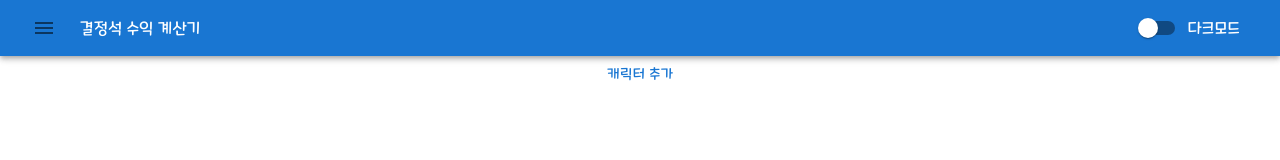
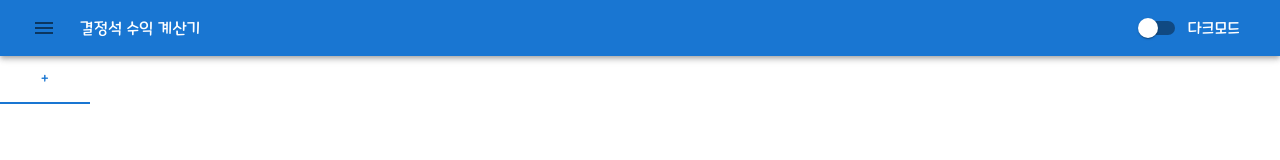
Before and after one commit to lastedchan/lastedchan.github.io, a Next.js app: page /crystal_calculator in a window 1280 px wide. Shown: the top 160 px of the page. Built offline with nearby package versions, Linux system fonts and the light colour scheme.

Commit message:
결정석 계산기 데이터 구조 수정, 캐릭터 ui 구성중

```diff
--- a/src/components/maplestory/crystalCalculator/character.tsx
+++ b/src/components/maplestory/crystalCalculator/character.tsx
@@ -4,41 +4,37 @@ import {
   characterListRecoil,
   characterSelector,
 } from "../../../constants/recoil";
-import { Box, Card, IconButton, Typography } from "@mui/material";
+import { Grid, IconButton, Paper, Typography } from "@mui/material";
 import { colors, crystalPriceList } from "../../../../pages/crystal_calculator";
 import DeleteIcon from "@mui/icons-material/Delete";
 
 type Props = {
-  idx: string;
-  number: number;
+  idx: number;
 };
 
-export function Character({ idx, number }: Props) {
+export function Character({ idx }: Props) {
   const character = useRecoilValue(characterSelector(idx));
   const setCharacterList = useSetRecoilState(characterListRecoil);
   const removeCharacter = () =>
-    setCharacterList(prev =>
-      Object.entries(prev)
-        .filter(([key]) => key !== idx)
-        .reduce((prev, [key, value]) => ({ ...prev, [key]: value }), {})
-    );
+    setCharacterList(prev => [...prev.slice(0, idx), ...prev.slice(idx + 1)]);
 
   const findMatch = (a: any, b: any) =>
     a.difficulty === b.difficulty && a.boss === b.boss;
 
   return (
     <Container>
-      <Wrapper sx={{ justifyContent: "space-between" }}>
-        <Typography>{number + 1}</Typography>
+      <HeadWrapper>
+        <Typography>{character[0]}</Typography>
         <IconButton color={"error"} onClick={removeCharacter}>
           <DeleteIcon />
         </IconButton>
-      </Wrapper>
-      <Wrapper>
+      </HeadWrapper>
+      <Grid container spacing={1} overflow={"auto"}>
         {crystalPriceList
           .filter(item => item.type !== "일일")
           .map((item, i) => (
-            <Item key={i}>
+            <Grid key={i} item xs={12} sm={6} md={4} lg={3} xl={2} pt={1}>
+              <Item>
                 <Typography
                   textAlign={"center"}
                   bgcolor={colors.find(_ => _.str === item.difficulty)?.bgcolor}
@@ -46,13 +42,16 @@ export function Character({ idx, number }: Props) {
                 >
                   {item.difficulty} {item.boss}
                 </Typography>
-              <Typography>{item.price.toLocaleString("ko-KR")}</Typography>
+                <Typography textAlign={"right"}>
+                  {item.price.toLocaleString("ko-KR")}
+                </Typography>
                 <Typography>
-                {character.find(_ => findMatch(_, item))?.amount}
+                  {character[1].find(_ => findMatch(_, item))?.amount}
                 </Typography>
               </Item>
+            </Grid>
           ))}
-      </Wrapper>
+      </Grid>
     </Container>
   );
 }
@@ -61,19 +60,18 @@ const Container = styled.div`
   display: flex;
   flex-direction: column;
   gap: 8px;
-  padding: 8px;
+  width: 100%;
+  height: 100%;
 `;
 
-const Wrapper = styled(Box)`
+const HeadWrapper = styled.div`
   display: flex;
-  flex-direction: row;
-  gap: 8px;
-  padding: 4px;
+  justify-content: space-between;
   align-items: center;
-  overflow-x: auto;
 `;
 
-const Item = styled(Card)`
-  flex: 1 0 240px;
+const Item = styled(Paper)`
+  //flex: 1 1 45%;
   padding: 8px;
+  width: 100%;
 `;
--- a/src/components/maplestory/crystalCalculator/crystalCalculator.tsx
+++ b/src/components/maplestory/crystalCalculator/crystalCalculator.tsx
@@ -1,24 +1,67 @@
 import styled from "@emotion/styled";
 import { Character } from "./character";
-import { Button } from "@mui/material";
-import { useRecoilState } from "recoil";
+import { Box, Tab, Tabs } from "@mui/material";
+import { useRecoilState, useRecoilValue } from "recoil";
 import { characterListRecoil } from "../../../constants/recoil";
+import React, {
+  Dispatch,
+  SetStateAction,
+  useCallback,
+  useEffect,
+  useRef,
+  useState,
+} from "react";
+import Slider from "react-slick";
+import TabPanel from "../../tabPanel";
 
 export default function CrystalCalculator() {
-  const [characterList, setCharacterList] = useRecoilState(characterListRecoil);
+  const characterList = useRecoilValue(characterListRecoil);
+  const [tab, setTab] = useState<number>(0);
+  const slider = useRef<Slider>(null);
 
-  const addCharacter = () =>
-    setCharacterList(prev => ({ ...prev, [+new Date()]: [] }));
-
-  console.log(characterList);
+  useEffect(() => slider.current?.slickGoTo(tab), [tab]);
 
   return (
     <Container>
-      <Button onClick={addCharacter}>캐릭터 추가</Button>
-      {Object.keys(characterList).map((idx, i) => (
-        <Character key={idx} idx={idx} number={i} />
+      <TabList tab={tab} setTab={setTab} />
+      <Box flex={"1"} overflow={"hidden"}>
+        {characterList.map(([idx], i) => (
+          <TabPanel key={i} idx={i} value={tab}>
+            <Character idx={i} />
+          </TabPanel>
+        ))}
+      </Box>
+    </Container>
+  );
+}
+
+type TabListProps = {
+  tab: number;
+  setTab: Dispatch<SetStateAction<number>>;
+};
+function TabList({ tab, setTab }: TabListProps) {
+  const [characterList, setCharacterList] = useRecoilState(characterListRecoil);
+  useEffect(() => {
+    characterList.length &&
+      tab >= characterList.length &&
+      setTab(characterList.length - 1);
+  }, [characterList, setTab, tab]);
+  const addCharacter = useCallback(
+    () =>
+      setCharacterList(prev => [
+        ...prev,
+        [`캐릭터 ${characterList.length + 1}`, []],
+      ]),
+    [characterList.length, setCharacterList]
+  );
+
+  return (
+    <Tabs variant={"scrollable"} value={tab} onChange={(e, v) => setTab(v)}>
+      {characterList.map(([idx], i) => (
+        <Tab key={i + idx} label={idx} />
       ))}
-    </Container>
+      <Tab label={"+"} onClick={addCharacter} />
+    </Tabs>
   );
 }
 
@@ -27,4 +70,5 @@ const Container = styled.div`
   flex-direction: column;
   gap: 8px;
   width: 100%;
+  height: 100%;
 `;
--- a/src/components/maplestory/vMatrixCalculator/vMatrixCalculator.tsx
+++ b/src/components/maplestory/vMatrixCalculator/vMatrixCalculator.tsx
@@ -122,10 +122,7 @@ export default function VMatrixCalculator() {
   );
 }
 
-type TabPanelProps = {
-  children?: React.ReactNode;
-  sx?: SxProps;
-};
+type TabPanelProps = { children?: React.ReactNode; sx?: SxProps };
 function TabPanel({ children, sx }: TabPanelProps) {
   return (
     <Container role={"tab-panel"}>
--- /dev/null
+++ b/src/components/tabPanel.tsx
@@ -0,0 +1,32 @@
+import React from "react";
+import { Box, SxProps } from "@mui/material";
+import styled from "@emotion/styled";
+
+type Props = {
+  idx: number;
+  value: number;
+  children?: React.ReactNode;
+  sx?: SxProps;
+};
+export default function TabPanel({ idx, value, children, sx }: Props) {
+  return (
+    <Container role={"tab-panel"} hidden={idx !== value}>
+      <Wrapper sx={sx}>{children}</Wrapper>
+    </Container>
+  );
+}
+
+const Container = styled.div`
+  width: 100%;
+  height: 100%;
+`;
+
+const Wrapper = styled(Box)`
+  display: flex;
+  flex-direction: column;
+  flex: 1;
+  gap: 8px;
+  padding: 8px;
+  height: 100%;
+  overflow: hidden;
+`;
--- a/src/constants/recoil.ts
+++ b/src/constants/recoil.ts
@@ -53,17 +53,17 @@ export const coreListRecoil = atomFamily<CoreListType, string>({
 //#region crystalCalculator
 export const characterListRecoil = atom<characterListType>({
   key: "characterListRecoil",
-  default: {},
+  default: [],
   /*effects: [
     localStorageEffect<characterListType>("crystal_calculator_characters"),
   ],*/
 });
 
-export const characterSelector = selectorFamily<characterType, string>({
+export const characterSelector = selectorFamily<characterType, number>({
   key: "sellCrystalListSelector",
   get:
     idx =>
     ({ get }) =>
-      get(characterListRecoil)[idx],
+      get(characterListRecoil)[idx] ?? [],
 });
 //#endregion
```
Also changed, not shown: src/constants/types.ts (+10 -7 lines). Lines whose indentation alone changed are shown as unchanged.
